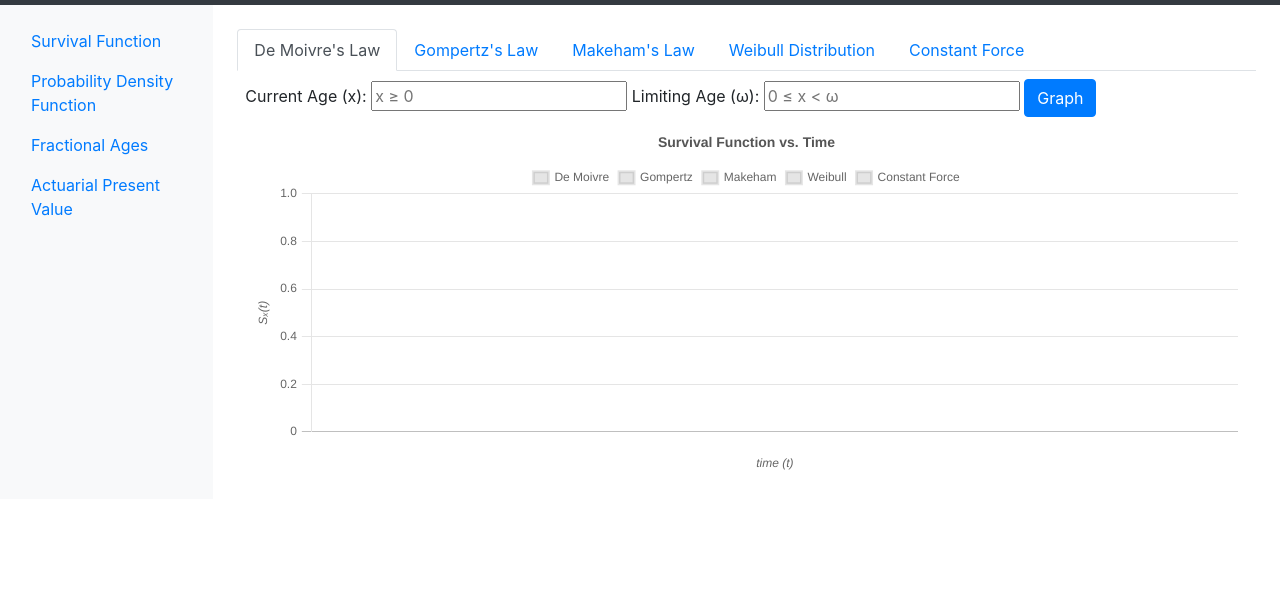
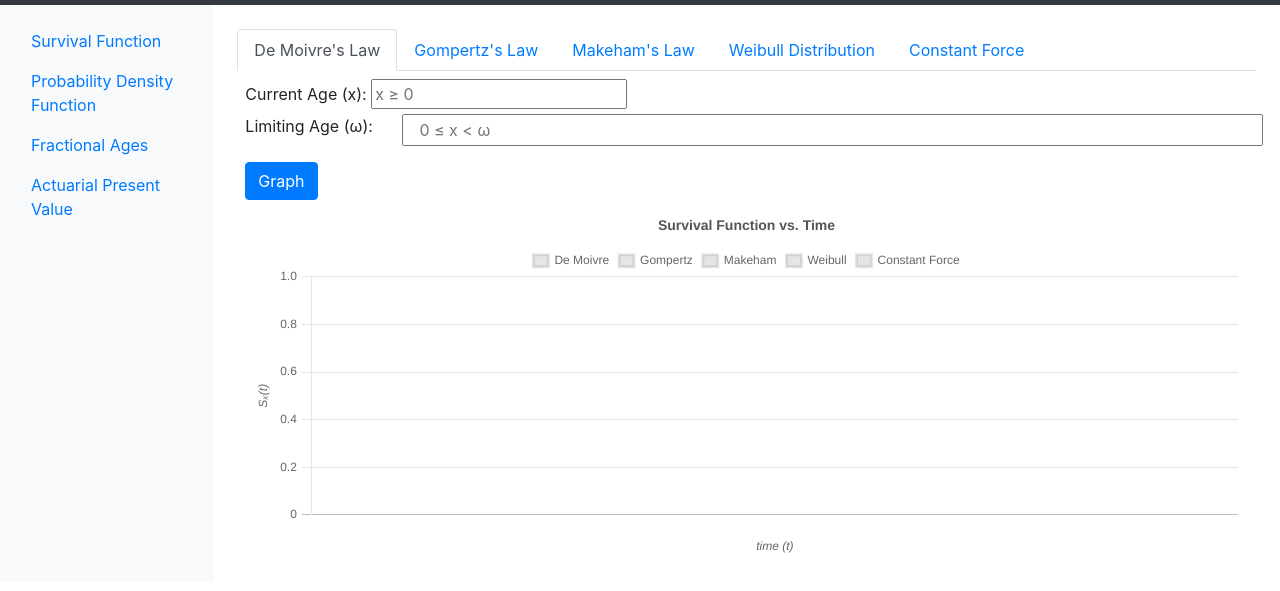
Before and after one commit to kittietlam/mort-laws, a plain HTML site: page index.html in a window 1280 px wide. Shown: the part 51-642 px from the top of the page. Drawn offline with nearby package versions, Linux system fonts and the light colour scheme.

Commit message:
Update index.html

```diff
--- a/index.html
+++ b/index.html
@@ -69,8 +69,10 @@
                 <label for="x1">Current Age (x):</label>
                 <input id="x1" class="x" type="text" placeholder="x ≥ 0">
 
-                <label for="lim">Limiting Age (ω):</label>
-                <input id="lim" type="text" placeholder="0 ≤ x < ω">
+                <div class="form-group row">
+                  <label for="lim" class="col-2">Limiting Age (ω):</label>
+                  <input id="lim" class="col" type="text" placeholder="0 ≤ x < ω">
+                </div>
                 <button type="submit" class="btn btn-primary">Graph</button>
               </form>
             </div>
```
